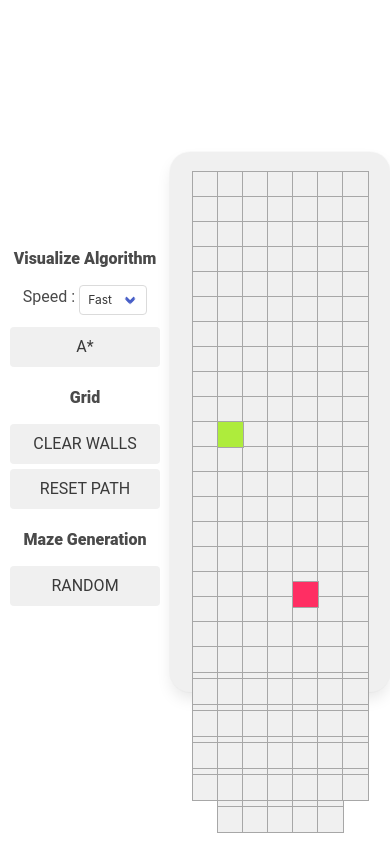
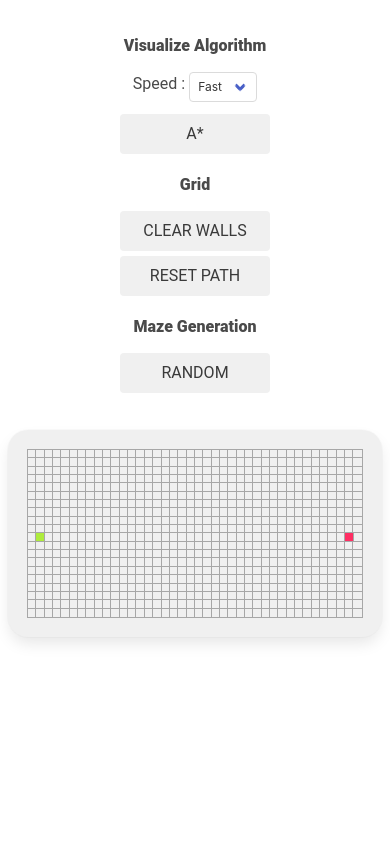
Before and after one commit to MoNouri97/a-star, a React (Create React App) app: page / in a window 390 px wide. Built offline with nearby package versions, Linux system fonts and the light colour scheme.

Commit message:
responsive design

```diff
--- a/public/index.html
+++ b/public/index.html
@@ -5,10 +5,7 @@
 		<link rel="icon" href="%PUBLIC_URL%/favicon.ico" />
 		<meta name="viewport" content="width=device-width, initial-scale=1" />
 		<meta name="theme-color" content="#000000" />
-    <meta
-      name="description"
-      content="Web site created using create-react-app"
-    />
+		<meta name="description" content="A star algorithm" />
 		<link rel="apple-touch-icon" href="%PUBLIC_URL%/logo192.png" />
 		<!--
       manifest.json provides metadata used when your web app is installed on a
@@ -24,7 +21,7 @@
       work correctly both with client-side routing and a non-root public URL.
       Learn how to configure a non-root public URL by running `npm run build`.
     -->
-    <title>React App</title>
+		<title>A-Star</title>
 	</head>
 	<body>
 		<noscript>You need to enable JavaScript to run this app.</noscript>
--- /dev/null
+++ b/src/components/Algorithm/Recursive-backtracker.tsx
@@ -0,0 +1,5 @@
+interface Room {}
+
+export const Generate = () => {
+	const rooms = [];
+};
--- a/src/components/grid/Grid.css
+++ b/src/components/grid/Grid.css
@@ -1,13 +1,19 @@
+* {
+	padding: 0;
+	margin: 0;
+	box-sizing: border-box;
+}
 .grid {
-	width: auto;
+	padding: 20px;
+	margin: 10px;
 	color: rgb(19, 19, 19);
 	border-radius: 20px;
 	background: #f0f0f0;
 }
 .row {
-	display: block;
+	display: flex;
 	/* margin: -6px; */
-	height: 25px;
+	/* height: 25px; */
 }
 .header {
 	display: flex;
@@ -21,10 +27,11 @@
 	align-items: center;
 }
 .main {
-	display: flex;
+	/* display: flex; */
 	justify-content: space-evenly;
 	align-items: center;
 	height: 100vh;
+	padding: 10px;
 }
 .main .subtitle {
 	margin-top: 1rem;
--- a/src/components/grid/Grid.tsx
+++ b/src/components/grid/Grid.tsx
@@ -286,8 +286,8 @@ export const Grid = () => {
 			onMouseUp={handleMouseUpOrLeave}
 			onMouseLeave={handleMouseUpOrLeave}
 		>
-			<div className='main'>
-				<div className='right-side'>
+			<div className='main columns'>
+				<div className='right-side column'>
 					<div className='btn-section'>
 						<div className='subtitle is-6'>Visualize Algorithm</div>
 						<div className='field mb-3'>
@@ -318,7 +318,10 @@ export const Grid = () => {
 					</div>
 				</div>
 
-				<div className='grid box' style={{ width: W * 26 + 'px' }}>
+				<div
+					className='grid box column is-12 is-9-desktop'
+					// style={{ width: W * 26 + 'px' }}
+				>
 					{grid.map((row, i) => (
 						<div className='row' key={i}>
 							{row.map((node, j) => {
--- a/src/components/grid/node/node.css
+++ b/src/components/grid/node/node.css
@@ -8,12 +8,21 @@
 	--green: hsl(81, 82%, 58%);
 }
 .node {
-	width: 25px;
-	height: 25px;
+	/* width: 2.5%;
+	height: 2.5%; */
 	outline: 1px solid #a7a7a7;
 	background: #f0f0f0;
 	display: inline-block;
 	transition: all 0.2s ease-out;
+}
+.node {
+	width: 2.5%;
+}
+
+.node:after {
+	content: '';
+	display: block;
+	padding-bottom: 100%;
 }
 .wall {
 	/* background: #181818; */
```
Lines whose indentation alone changed are shown as unchanged.
